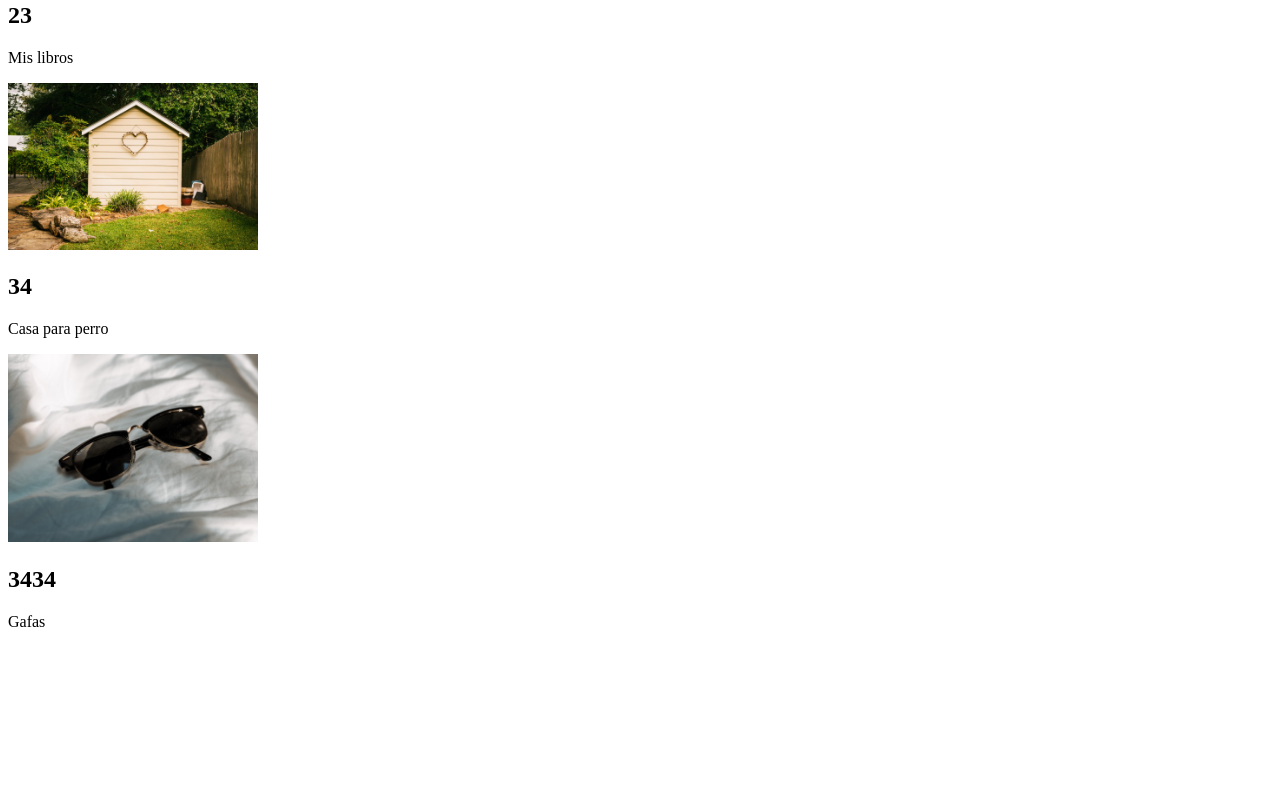
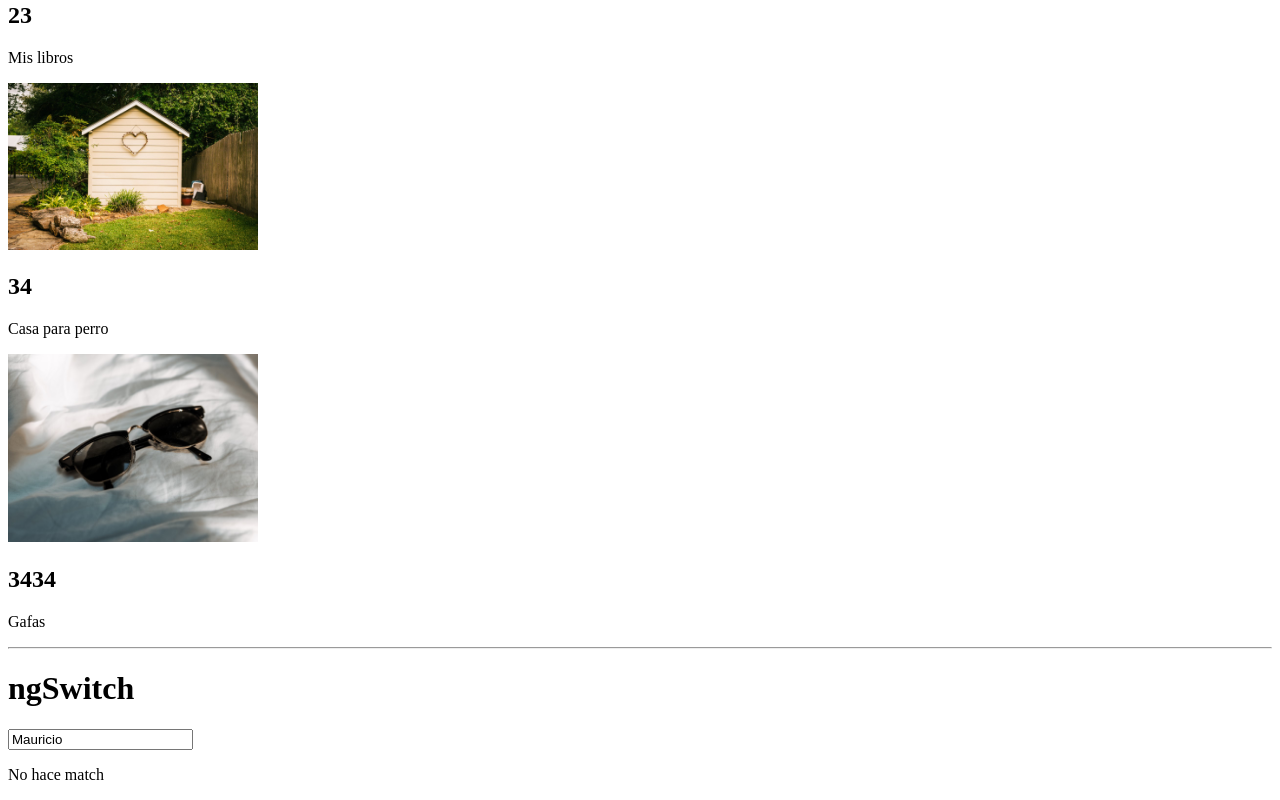
Before and after one commit to Alvaro-Hernandez/basics_of_Angular_Platzi, an Angular app in the folder my-app/: page / in a window 1280 px wide. Shown: the part 2978-3778 px from the top of the page. Before the commit the page ends 3625 px from the top, so only its background shows below. Built offline with nearby package versions, Linux system fonts and the light colour scheme.

Commit message:
ngSwitch Repaso

```diff
--- a/my-app/src/app/app.component.html
+++ b/my-app/src/app/app.component.html
@@ -109,3 +109,38 @@ que este arreglo se este recorriendo para luego poder renderizarlo a traves de S
     <p>{{product.name}}</p>
   </div>
 </div>
+<hr>
+
+<h1>ngSwitch</h1>
+<input type="text" required [(ngModel)]="persona.name">
+<!-- En lugar de tener muchos ngIf como lo vemos abajo, usaremos el ngSwitch para
+trabajar de una manera mas eficiente -->
+<!-- <p *ngIf="persona.name === 'Alvaro'">
+  La persona es Alvaro
+</p>
+
+<p *ngIf="persona.name === 'Thais'">
+  La persona es Thais
+</p>
+
+<p *ngIf="persona.name === 'Angie'">
+  La persona es Angie
+</p> -->
+
+<!-- Viendose de la siguiente forma -->
+<div [ngSwitch]="persona.name">
+  <p *ngSwitchCase="'Alvaro'">
+    La persona es Alvaro
+  </p>
+
+  <p *ngSwitchCase="'Thais'">
+    La persona es Thais
+  </p>
+
+  <p *ngSwitchCase="'Angie'">
+    La persona es Angie
+  </p>
+  <p *ngSwitchDefault>
+    No hace match
+  </p>
+</div>
```
Also changed, not shown: my-app/src/app/ngSwitchRepaso.txt (added).
